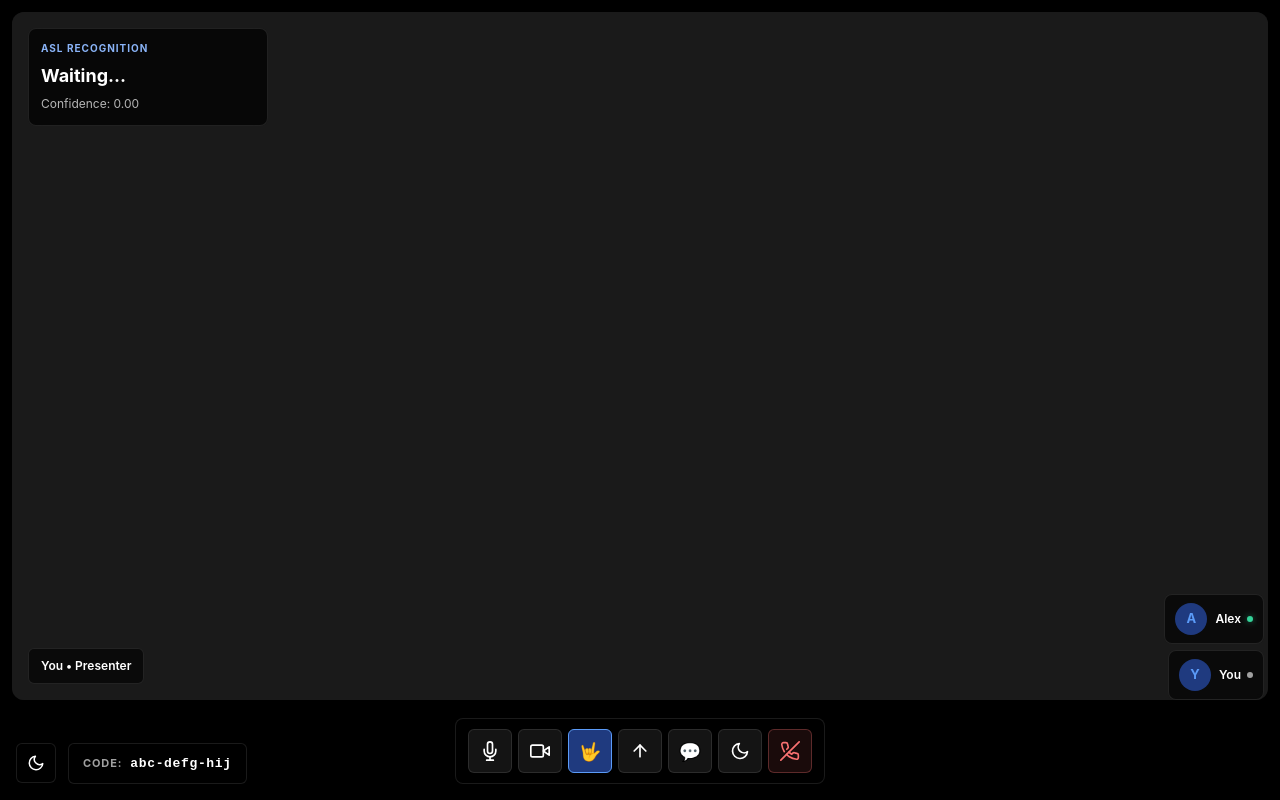
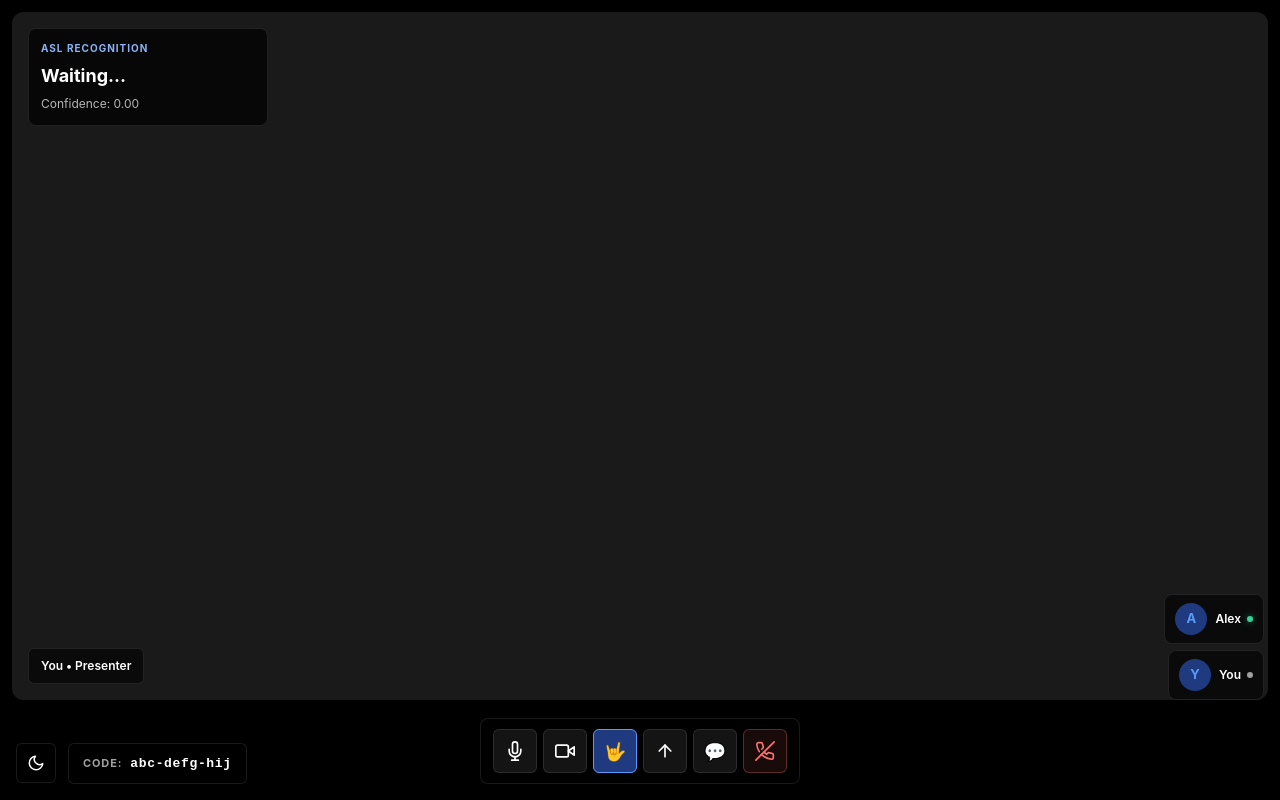
Before and after one commit to itsrihan/final_year_proj, a React app in the folder frontend/: page / in a window 1280 px wide. Built offline with nearby package versions, Linux system fonts and the light colour scheme; no server answers; the HTML template or start-up script is replaced by a standard one.

Commit message:
refactor: remove theme toggle from control bar
- Theme toggle button removed from bottom control bar
- Keep only the theme toggle in bottom-left floating meeting info
- Reduces visual clutter and duplicate functionality
- Cleaner control bar with focused functionality

```diff
--- a/frontend/src/components/meeting/ControlsBar.jsx
+++ b/frontend/src/components/meeting/ControlsBar.jsx
@@ -1,4 +1,4 @@
-import { FiMic, FiMicOff, FiVideo, FiVideoOff, FiArrowUp, FiPhoneOff, FiSun, FiMoon } from "react-icons/fi";
+import { FiMic, FiMicOff, FiVideo, FiVideoOff, FiArrowUp, FiPhoneOff } from "react-icons/fi";
 import ControlButton from "./ControlButton";
 
 function ControlsBar({
@@ -12,8 +12,6 @@ function ControlsBar({
   onEndCall,
   onOpenPanel,
   panelOpen,
-  isDarkTheme,
-  onToggleTheme,
 }) {
   return (
     <footer className="bottom-bar">
@@ -49,10 +47,6 @@ function ControlsBar({
         💬
       </ControlButton>
 
-      <ControlButton onClick={onToggleTheme} tooltip={isDarkTheme ? "Light mode" : "Dark mode"}>
-        {isDarkTheme ? <FiMoon size={20} /> : <FiSun size={20} />}
-      </ControlButton>
-
       <ControlButton variant="danger" tooltip="End call" onClick={onEndCall} className="end-btn-action">
         <FiPhoneOff size={20} />
       </ControlButton>
--- a/frontend/src/components/meeting/MeetingLayout.jsx
+++ b/frontend/src/components/meeting/MeetingLayout.jsx
@@ -93,8 +93,6 @@ function MeetingLayout({
         onEndCall={() => {}}
         onOpenPanel={() => setPanelOpen(!panelOpen)}
         panelOpen={panelOpen}
-        isDarkTheme={theme === "dark"}
-        onToggleTheme={onThemeToggle}
       />
 
       <canvas ref={canvasRef} style={{ display: "none" }} />
```
